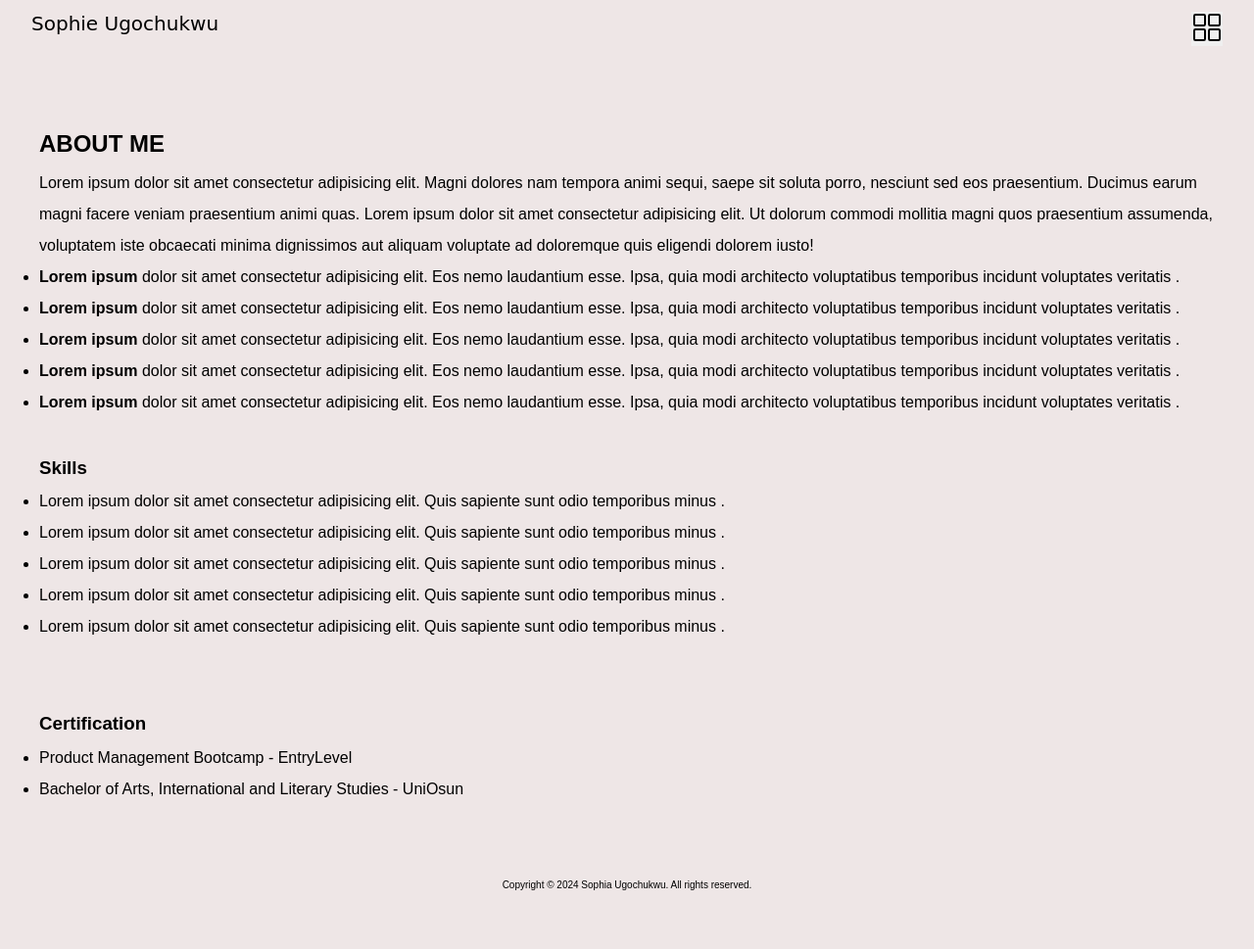
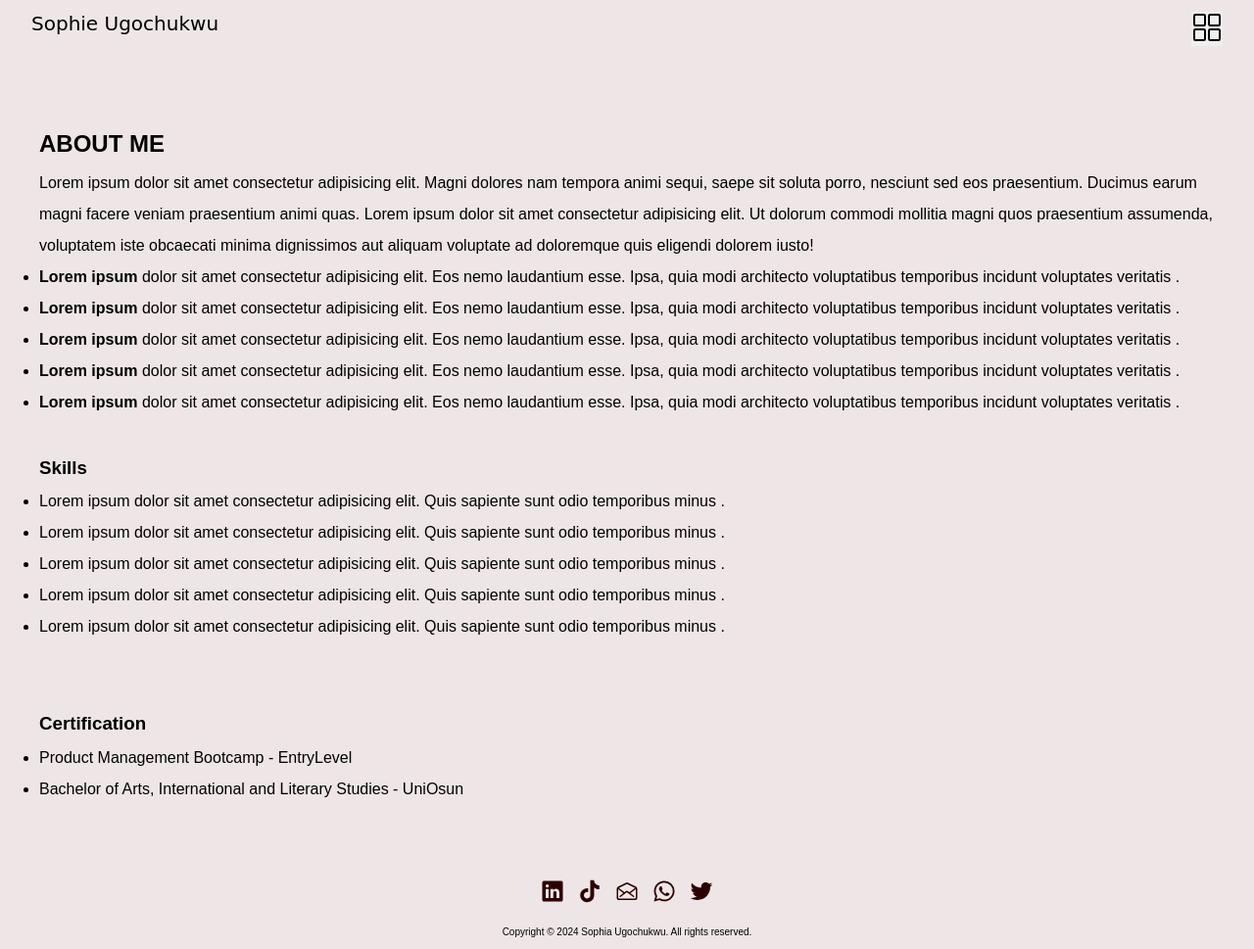
Before and after one commit to Ejiro-Frances/sophia-ugochukwu, a plain HTML site: page about.html in a window 1280 px wide. Shown: the whole page at 98% size. Before the commit the page ends 921 px from the top, so only its background shows below. Drawn offline with nearby package versions, Linux system fonts and the light colour scheme.

Commit message:
updated footer

```diff
--- a/about.html
+++ b/about.html
@@ -81,7 +81,16 @@
 
 
     <footer class="footer">
+        <div class="container">
+        <div class="footer-social-links">
+            <ion-icon class="footer-social-link" name="logo-linkedin"></ion-icon>
+            <ion-icon class="footer-social-link" name="logo-tiktok"></ion-icon>
+            <ion-icon class="footer-social-link" name="mail-open-outline"></ion-icon>
+            <ion-icon class="footer-social-link" name="logo-whatsapp"></ion-icon>
+            <ion-icon class="footer-social-link" name="logo-twitter"></ion-icon>
+        </div>
         <p class="copyright">Copyright &copy; 2024 Sophia Ugochukwu. All rights reserved.</p>
+        </div>
     </footer>
     <script src="./js/script.js"></script>
 </body>
--- a/css/style.css
+++ b/css/style.css
@@ -269,6 +269,18 @@ a {
 .footer {
   padding: 1.2rem;
 }
+.footer-social-links {
+  display: flex;
+  justify-content: center;
+  align-items: center;
+  gap: 1.4rem;
+  margin-bottom: 2.4rem;
+}
+.footer-social-link {
+  height: 24px;
+  width: 24px;
+  color: #2d0002;
+}
 .copyright {
   text-align: center;
 }
```
Also changed, not shown: index.html (+9 -0 lines).
